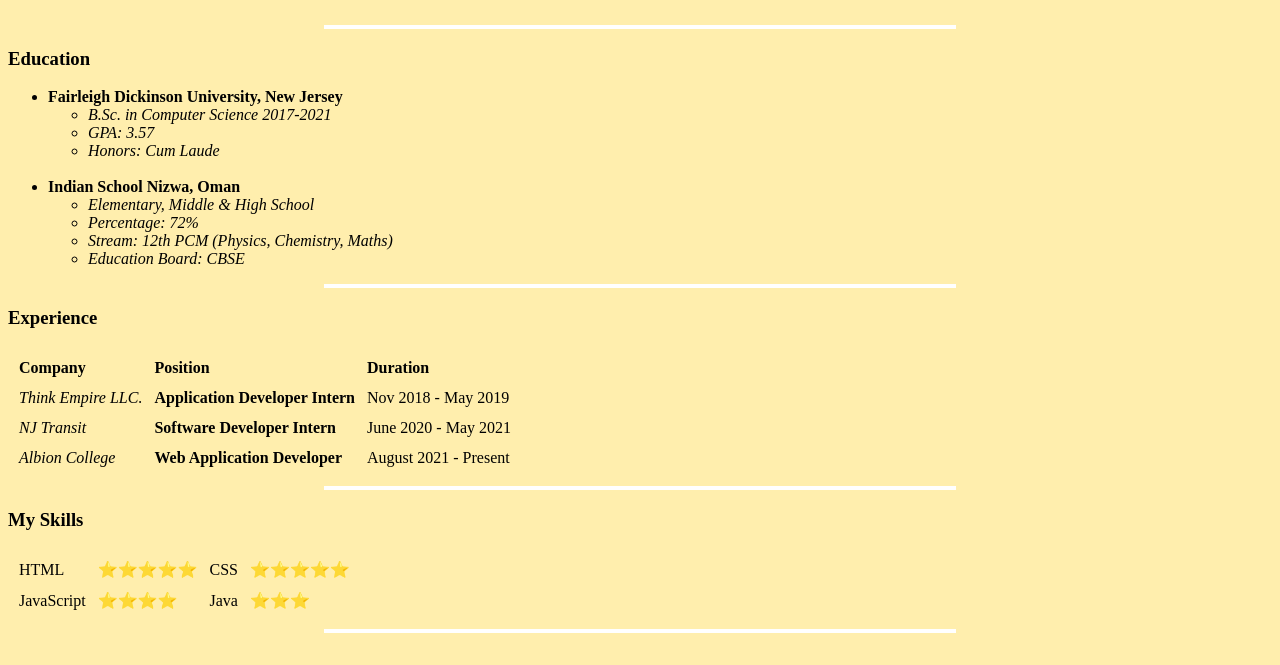
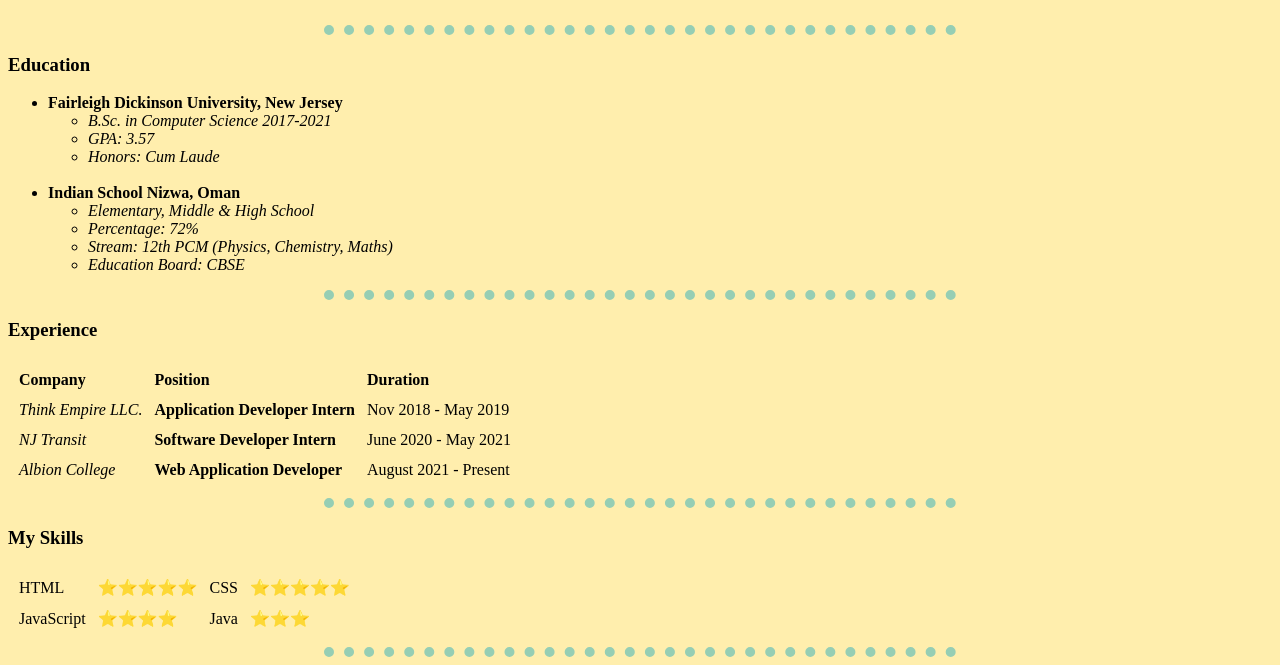
Before and after one commit to ushah-albion/ushah-albion, a plain HTML site: page HTML - Personal Site/index.html in a window 1280 px wide. Shown: the part 277-942 px from the top of the page. Before the commit the page ends 918 px from the top, so only its background shows below. Drawn offline with Linux system fonts and the light colour scheme.

Commit message:
CSS Updated

```diff
--- a/HTML - Personal Site/index.html
+++ b/HTML - Personal Site/index.html
@@ -9,9 +9,11 @@
       background-color: #FFEEAD;
     }
     hr{
-      background-color: white ;
+      color: #96CEB4 ;
       border-style: none;
-      height: 4px;
+      border-top-style: dotted;
+      border-width: 10px;
+      height: 0px;
       width: 50%;
     }
   </style>
```
